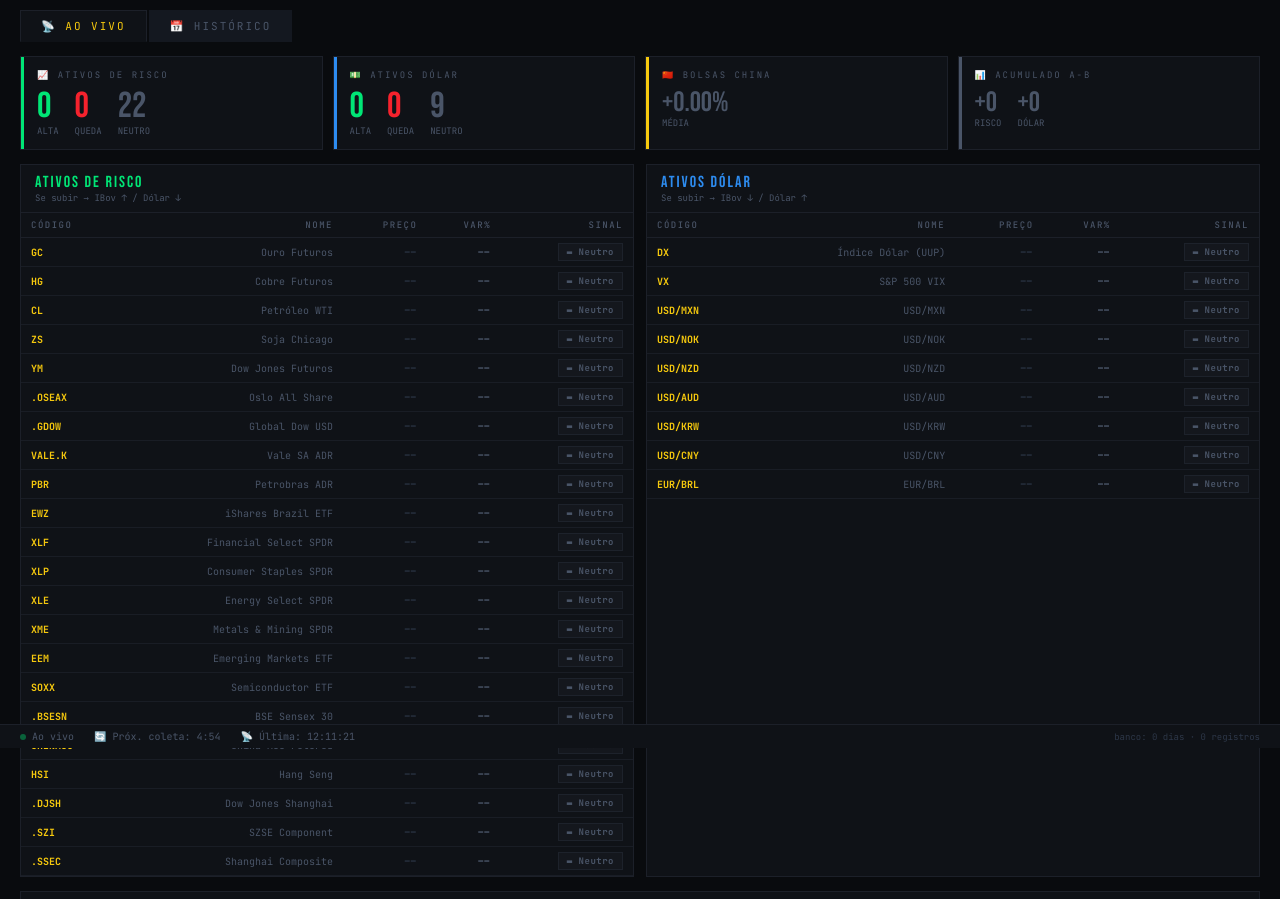
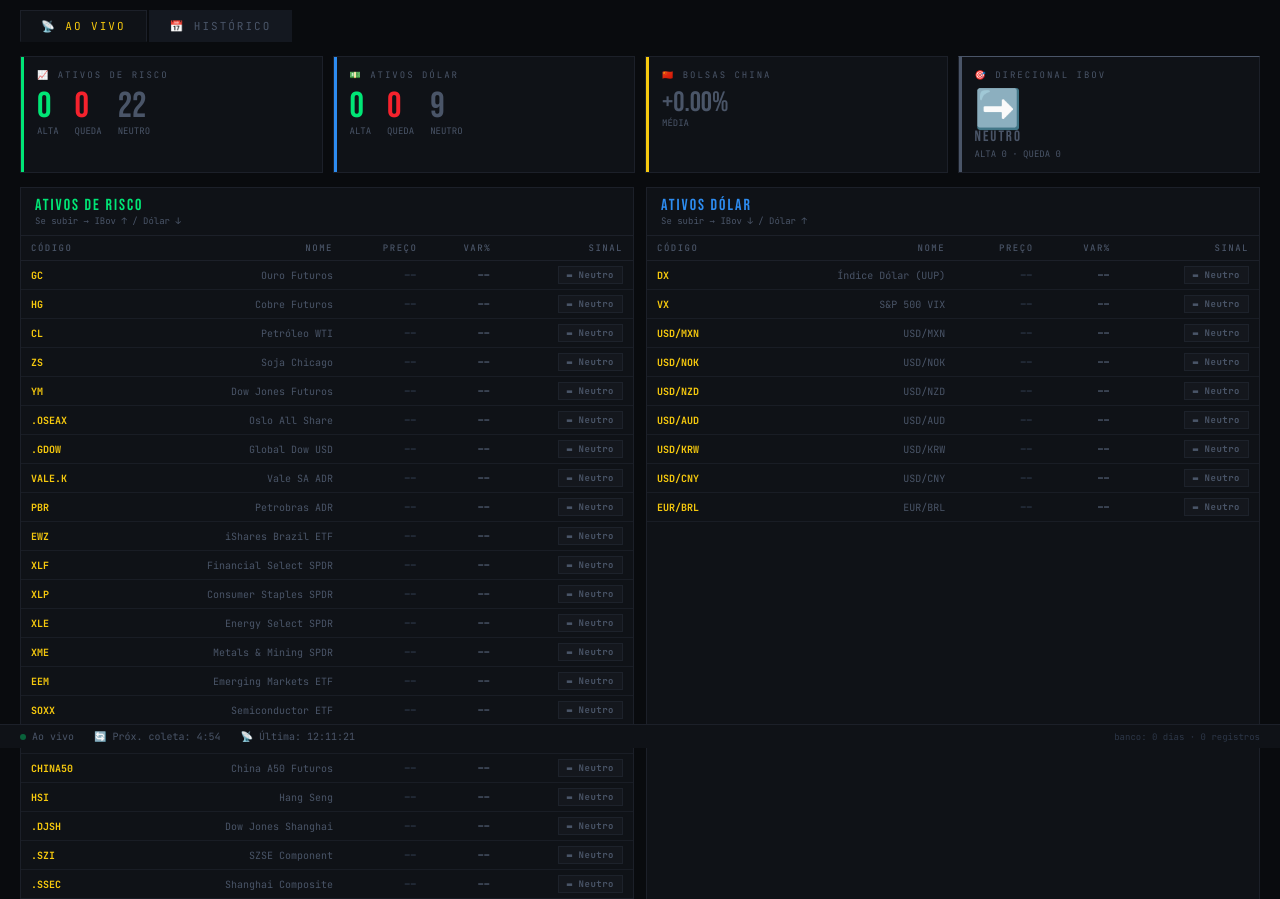
Before and after one commit to dericosilva/monitor_de_mercado, a Flask app: page / in a window 1280 px wide. Shown: the part 52-951 px from the top of the page. Run offline with Flask 3, Linux system fonts and the light colour scheme; data that the repository does not hold is empty.

Commit message:
Add files via upload

```diff
--- a/templates/index.html
+++ b/templates/index.html
@@ -204,11 +204,14 @@ input[type=date]:focus{outline:none;border-color:var(--acento)}
         <div class="rnum"><div class="v" id="china-v" style="font-size:28px">--</div><div class="l">Média</div></div>
       </div>
     </div>
-    <div class="rcard acum">
-      <div class="rlabel">📊 Acumulado A-B</div>
-      <div class="rnums">
-        <div class="rnum"><div class="v" id="acum-r" style="font-size:28px">--</div><div class="l">Risco</div></div>
-        <div class="rnum"><div class="v" id="acum-d" style="font-size:28px">--</div><div class="l">Dólar</div></div>
+    <div class="rcard acum" id="direcional-card">
+      <div class="rlabel">🎯 Direcional IBov</div>
+      <div class="rnums" style="align-items:center">
+        <div class="rnum">
+          <div id="direcional-icon" style="font-size:38px;line-height:1">--</div>
+          <div class="v" id="direcional-txt" style="font-size:15px;letter-spacing:2px;margin-top:2px">--</div>
+          <div class="l" style="margin-top:4px">Alta <span id="dir-a">0</span> · Queda <span id="dir-q">0</span></div>
+        </div>
       </div>
     </div>
   </div>
@@ -418,11 +421,30 @@ async function fetchLive(){
     ch.textContent=(cm>=0?'+':'')+(cm*100).toFixed(2)+'%';
     ch.className='v '+(cm<-THR?'c-a':cm>THR?'c-q':'c-n');
 
-    const ar=document.getElementById('acum-r'), ad=document.getElementById('acum-d');
-    ar.textContent=(r.acum_risco>=0?'+':'')+r.acum_risco;
-    ar.className='v '+(r.acum_risco>0?'c-p':r.acum_risco<0?'c-m':'c-z');
-    ad.textContent=(r.acum_dolar>=0?'+':'')+r.acum_dolar;
-    ad.className='v '+(r.acum_dolar>0?'c-p':r.acum_dolar<0?'c-m':'c-z');
+    // Direcional IBov: soma Alta e Queda de risco + dólar
+    const totalAlta  = r.ra + r.da;
+    const totalQueda = r.rq + r.dq;
+    document.getElementById('dir-a').textContent = totalAlta;
+    document.getElementById('dir-q').textContent = totalQueda;
+    const dIcon = document.getElementById('direcional-icon');
+    const dTxt  = document.getElementById('direcional-txt');
+    const dCard = document.getElementById('direcional-card');
+    if (totalAlta > totalQueda) {
+      dIcon.textContent = '📉';
+      dTxt.textContent  = 'PESSIMISTA';
+      dTxt.className    = 'v c-q';
+      dCard.style.borderTopColor = 'var(--queda)';
+    } else if (totalQueda > totalAlta) {
+      dIcon.textContent = '📈';
+      dTxt.textContent  = 'OTIMISTA';
+      dTxt.className    = 'v c-a';
+      dCard.style.borderTopColor = 'var(--alta)';
+    } else {
+      dIcon.textContent = '➡️';
+      dTxt.textContent  = 'NEUTRO';
+      dTxt.className    = 'v c-n';
+      dCard.style.borderTopColor = 'var(--neutro)';
+    }
 
     feedChart(chartLive, d.snapshots);
 
```
